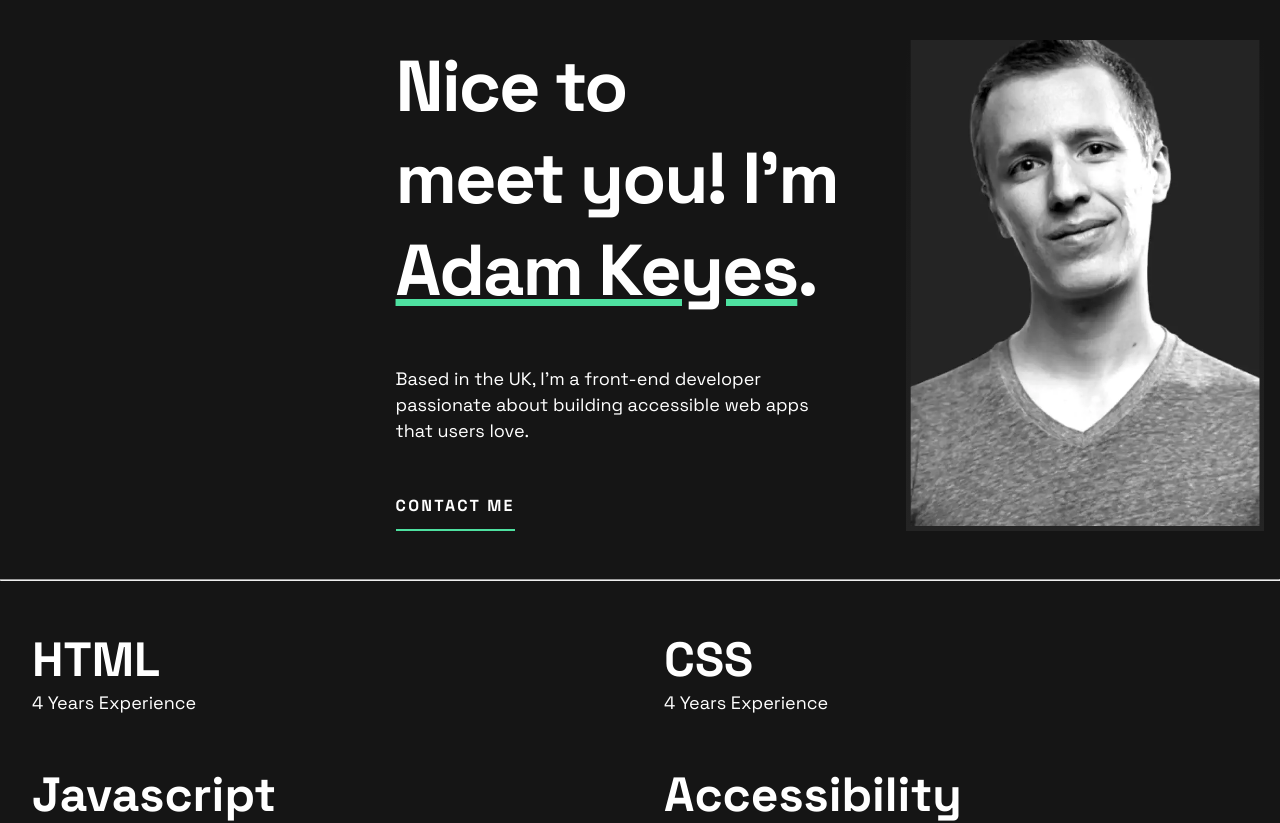
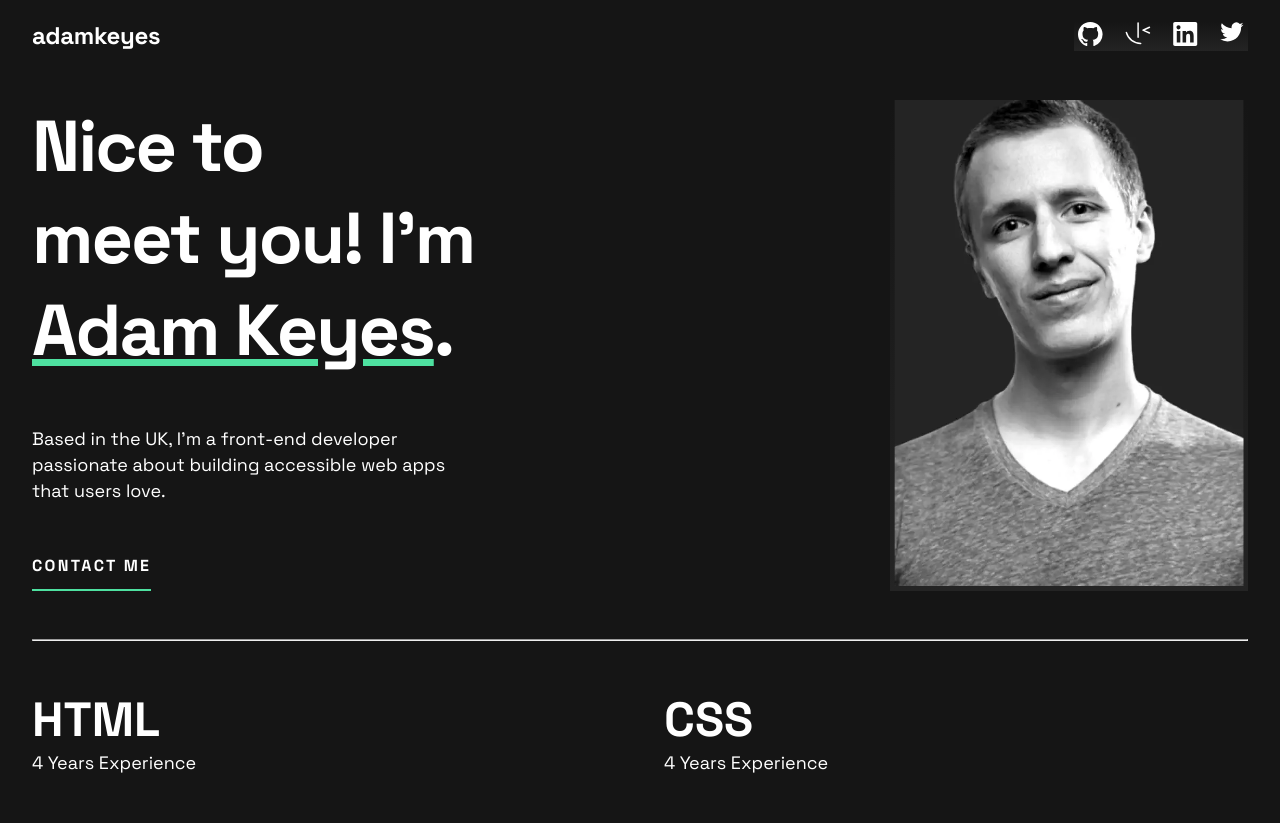
Before and after one commit to kateneilsen/svelte-developer-portfolio, a Svelte app: page / in a window 1280 px wide. Shown: the top 823 px of the page. Built offline with nearby package versions, Linux system fonts and the light colour scheme.

Commit message:
fixed intro tablet layout

```diff
--- a/public/global.css
+++ b/public/global.css
@@ -130,6 +130,9 @@ button:hover{
 
 
 @media (min-width: 768px) {
+	section{
+		padding-inline: 0;
+	}
 	h1{
 		font-size: 72px;
 	}
--- a/src/components/Intro.svelte
+++ b/src/components/Intro.svelte
@@ -2,9 +2,9 @@
   import Socials from "./Socials.svelte";
 </script>
 
+<Socials />
 <section>
   <div class="gradient-bg">
-    <!-- <Socials /> -->
     <picture>
       <source
         media="(min-width: 768px)"
@@ -87,24 +87,22 @@
     section {
       display: grid;
       width: 100%;
-      justify-content: unset;
+      padding-inline: 2rem;
+      justify-content: flex-end;
       position: relative;
     }
 
     .gradient-bg {
-      grid-area: gradient-bg;
       width: fit-content;
       justify-self: flex-end;
     }
     .intro {
-      position: absolute;
-      right: 50%;
       height: 100%;
       padding-inline: 2rem;
-      grid-area: intro;
       align-items: flex-start;
       text-align: start;
       justify-content: space-between;
+      position: absolute;
     }
 
     h1 {
--- a/src/components/Skills.svelte
+++ b/src/components/Skills.svelte
@@ -84,6 +84,7 @@
     hr.tablet-hr {
       display: block;
       margin-block: 3rem;
+      width: calc(100% - 4rem);
     }
     hr:not(.tablet-hr) {
       display: none;
--- a/src/components/Socials.svelte
+++ b/src/components/Socials.svelte
@@ -44,6 +44,15 @@
       flex-direction: row;
       justify-content: space-between;
       width: 100%;
+      padding-inline: 2rem;
+    }
+
+    .links {
+      background: linear-gradient(
+        180deg,
+        rgba(36, 36, 36, 0) 0.65%,
+        #242424 100%
+      );
     }
   }
 </style>
```
